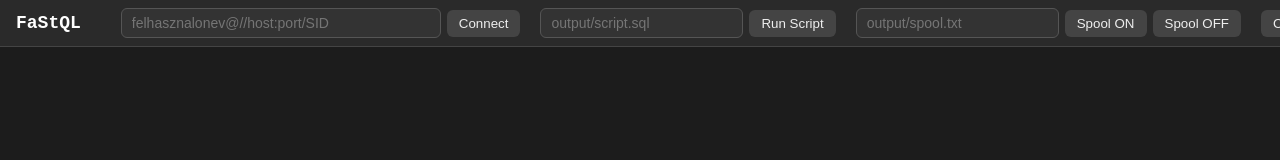
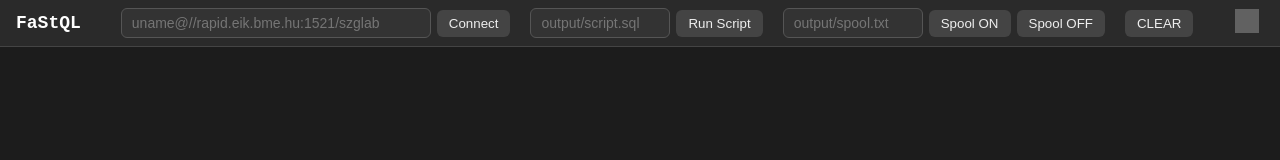
Before and after one commit to BrNi05/FaStQL, a website built with webpack: page public/index.html in a window 1280 px wide. Built offline with nearby package versions, Linux system fonts and the light colour scheme; grey boxes are pictures that could not be loaded.

Commit message:
REFACTOR: UI/UX enhancements

```diff
--- a/public/index.html
+++ b/public/index.html
@@ -13,7 +13,7 @@
     <div id="title">FaStQL</div>
 
     <div class="control">
-      <input id="connectInput" placeholder="felhasznalonev@//host:port/SID" />
+      <input id="connectInput" placeholder="uname@//rapid.eik.bme.hu:1521/szglab" />
       <button id="connectBtn">Connect</button>
     </div>
 
@@ -29,7 +29,7 @@
     </div>
 
     <div class="control">
-      <button id="clearBtn">Clear Console</button>
+      <button id="clearBtn">CLEAR</button>
     </div>
 
     <a id="githubLink" href="https://github.com/BrNi05/FaStQL" target="_blank" title="FaStQL on GitHub">
--- a/public/style.css
+++ b/public/style.css
@@ -53,7 +53,15 @@ body {
 }
 
 #connectInput {
-  width: 320px;
+  width: 310px;
+}
+
+#scriptInput {
+  width: 140px;
+}
+
+#spoolInput {
+  width: 140px;
 }
 
 .control button {
```
